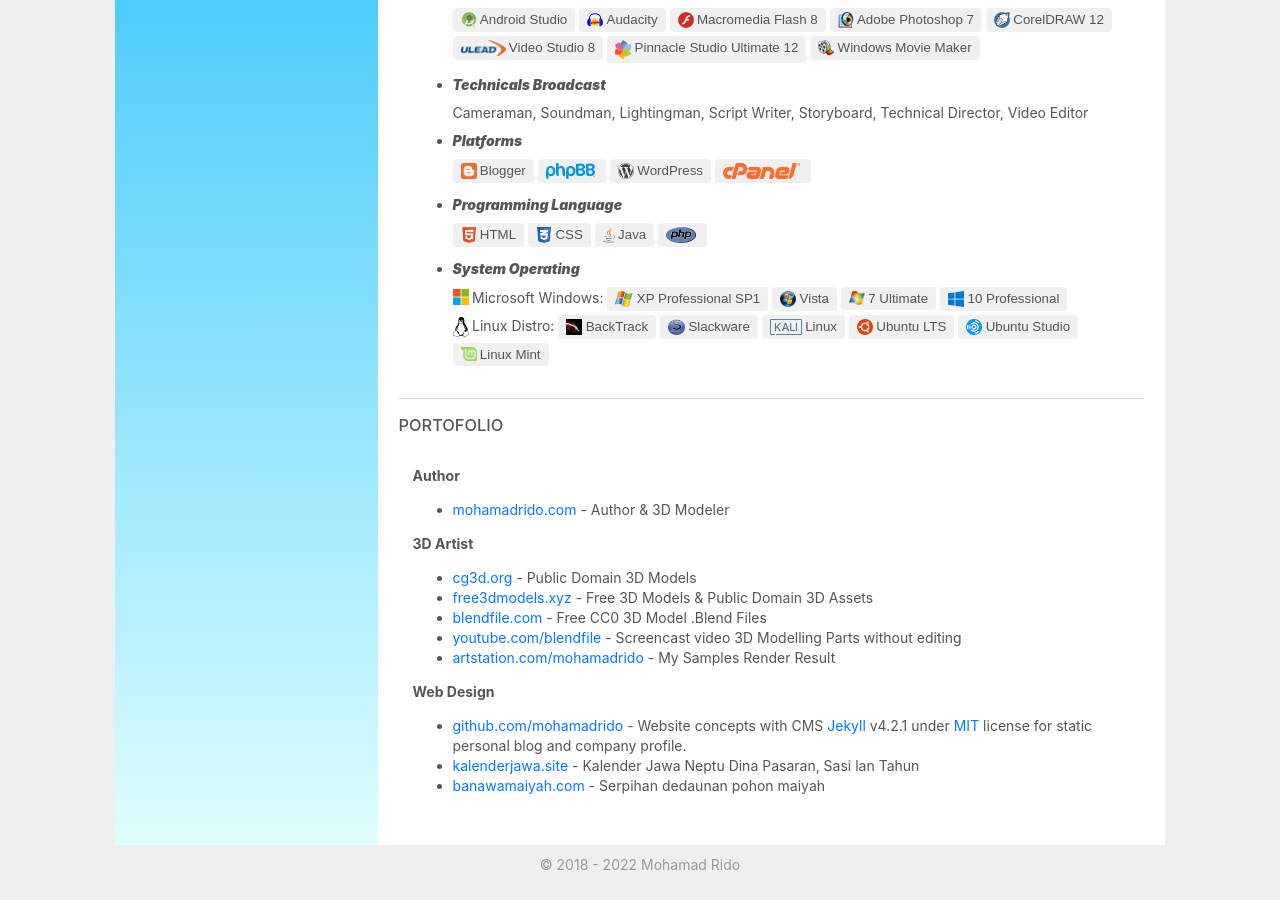
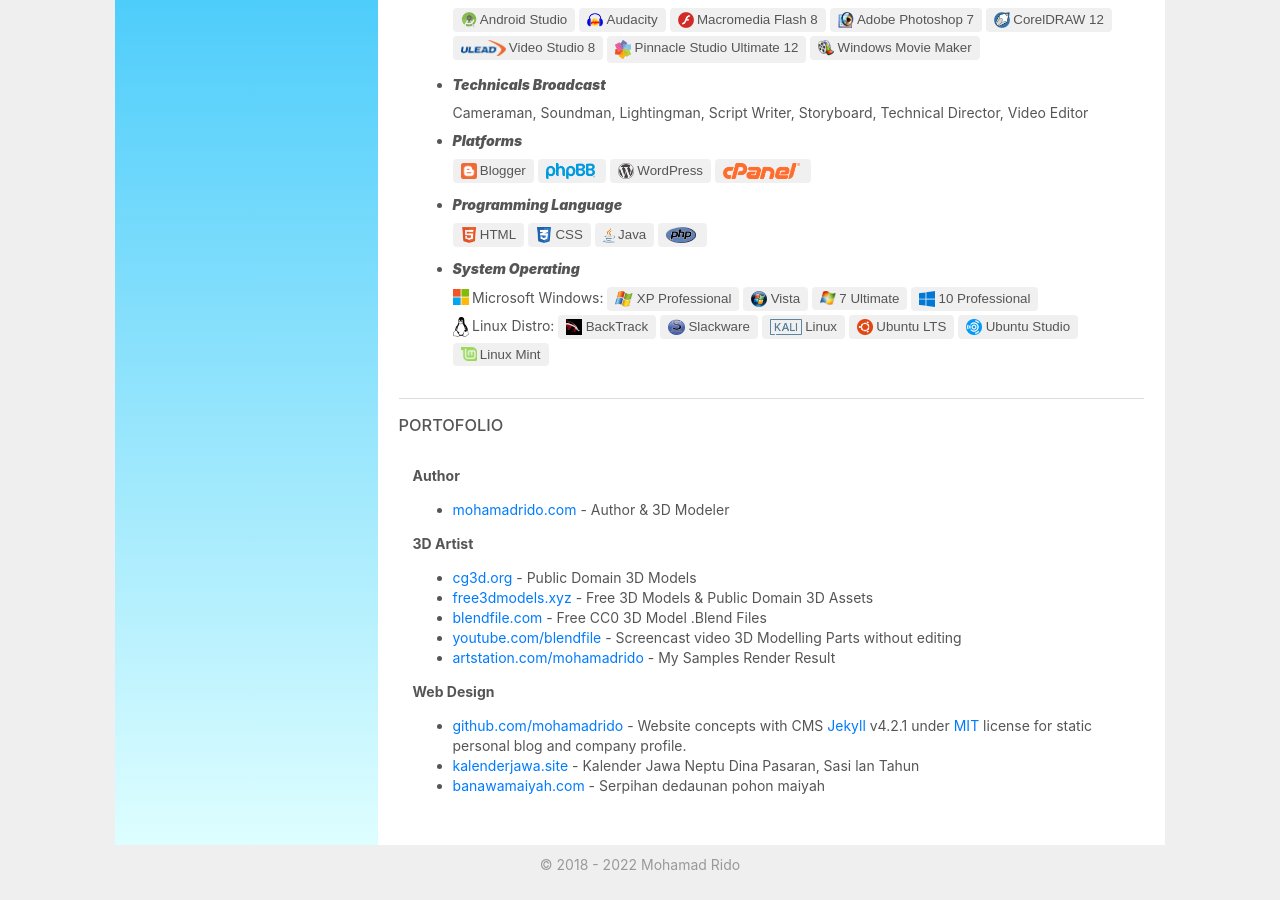
Before and after one commit to mohamadrido/about, a Jekyll site: the page built from index.html, in a window 1280 px wide and 900 px high, scrolled down 1502 px. Built offline with Jekyll 4.4.1, drawn with Linux system fonts in a browser that asks for light colours; nearby versions of some CDN libraries.

Commit message:
Update index.html

```diff
--- a/index.html
+++ b/index.html
@@ -116,7 +116,7 @@
     <li class="li"><i>Programming Language</i></li>
       <button class="link" href=""><img src="/html5.png" class="icon">HTML</button> <button class="link" href=""><img src="/css3.png" class="icon">CSS</button> <button class="link" href=""><img src="/java.png" style="width: 12px;height:16px;vertical-align:text-top;margin-right:.25em;">Java</button> <button class="link" href=""><img src="/php.png" style="width: 30px;height:16px;vertical-align:text-top;margin-right:.25em;"></button>
     <li class="li"><i>System Operating</i></li>
-      <img src="/microsoft.png" class="icon">Microsoft Windows: <button class="link" href=""><img src="/xp.png" style="width: 18px;height:16px;vertical-align:text-top;margin-right:.25em;">XP Professional SP1</button> <button class="link" href=""><img src="/vista.png" class="icon">Vista</button> <button class="link" href=""><img src="/7.png" class="icon">7 Ultimate</button> <button class="link" href=""><img src="/10.png" class="icon">10 Professional</button>
+      <img src="/microsoft.png" class="icon">Microsoft Windows: <button class="link" href=""><img src="/xp.png" style="width: 18px;height:16px;vertical-align:text-top;margin-right:.25em;">XP Professional</button> <button class="link" href=""><img src="/vista.png" class="icon">Vista</button> <button class="link" href=""><img src="/7.png" class="icon">7 Ultimate</button> <button class="link" href=""><img src="/10.png" class="icon">10 Professional</button>
       <br/>
       <img src="/tux.png" class="icon">Linux Distro: <button class="link" href=""><img src="/backtrack.png" class="icon">BackTrack</button> <button class="link" href=""><img src="/slackware.png" style="width: 17px;height:16px;vertical-align:text-top;margin-right:.25em;">Slackware</button> <button class="link" href=""><img src="/kali.png" style="width: 32px;height:16px;vertical-align:text-top;margin-right:.25em;">Linux</button> <button class="link" href=""><img src="/ubuntu.png" class="icon">Ubuntu LTS</button> <button class="link" href=""><img src="/studio.png" class="icon">Ubuntu Studio</button> <button class="link" href=""><img src="/mint.png" class="icon">Linux Mint</button>
     </ul>
```
